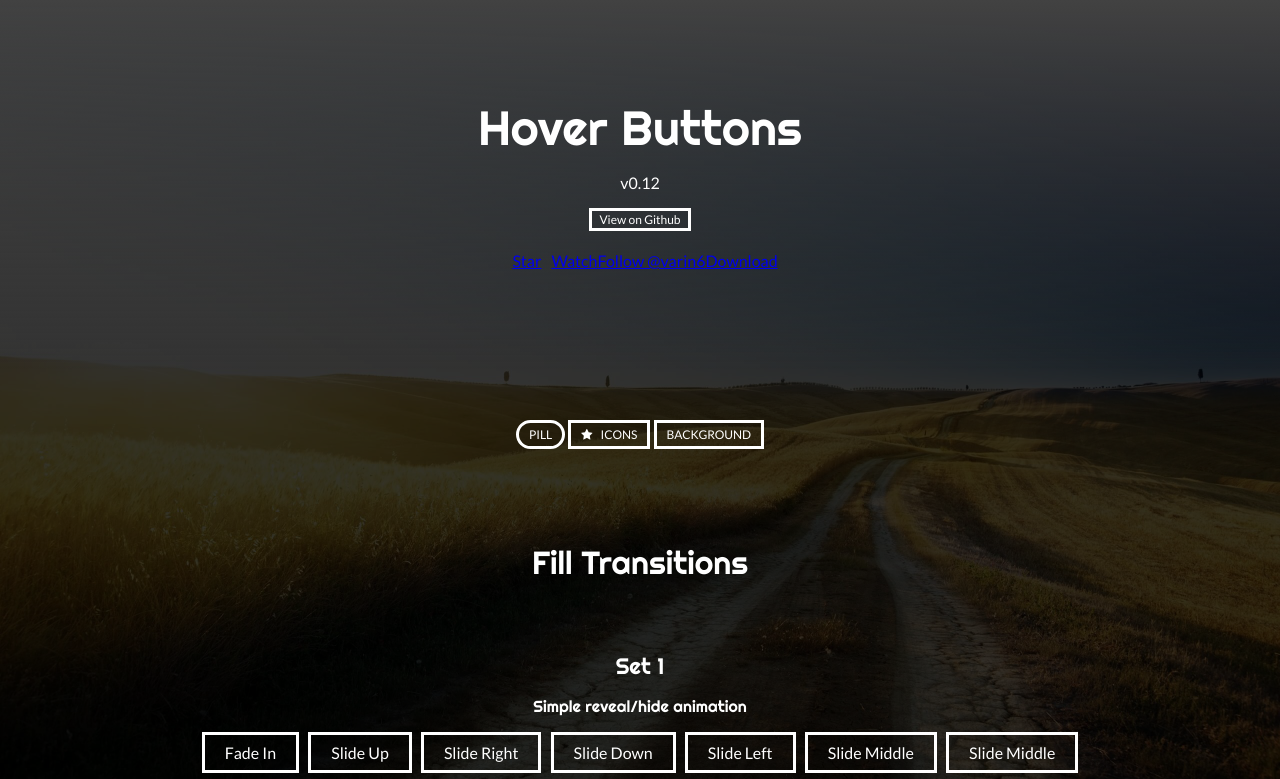
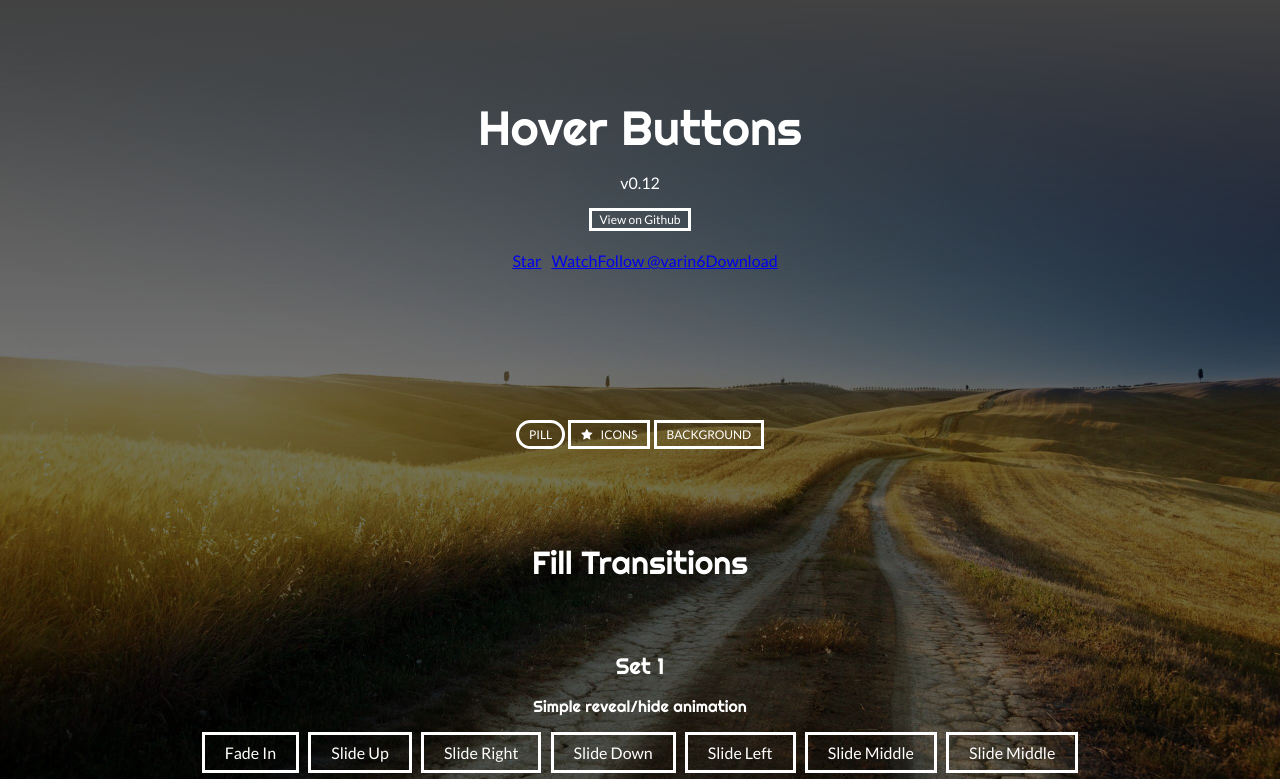
Before and after one commit to Varin6/Hover-Buttons, a website: page index.html in a window 1280 px wide. Both pictures are taken after a click on the link "BACKGROUND". Shown: the top 779 px of the page. Drawn offline with Linux system fonts and the light colour scheme; a web font is replaced by a local one.

Commit message:
Background position

```diff
--- a/demo/css/core.css
+++ b/demo/css/core.css
@@ -2972,14 +2972,16 @@ body {
   position: relative;
 }
 
-.body-overlay {
+body.body-overlay {
   position: relative;
   background-size: cover;
   background-position: center center;
   background-attachment: fixed;
-}
-
-.body-overlay:after {
+  width: 100vw;
+  height: 100vh;
+}
+
+body.body-overlay:after {
   position: fixed;
   content: '';
   top: 0;
--- a/demo/css/style.scss
+++ b/demo/css/style.scss
@@ -19,6 +19,8 @@ body {
 		background-size:cover;
 		background-position:center center;
 		background-attachment:fixed;
+		width: 100vw;
+		height: 100vh;
 		&:after {
 			position: fixed;
 			content: '';
```
Also changed, not shown: demo/css/style.css.
